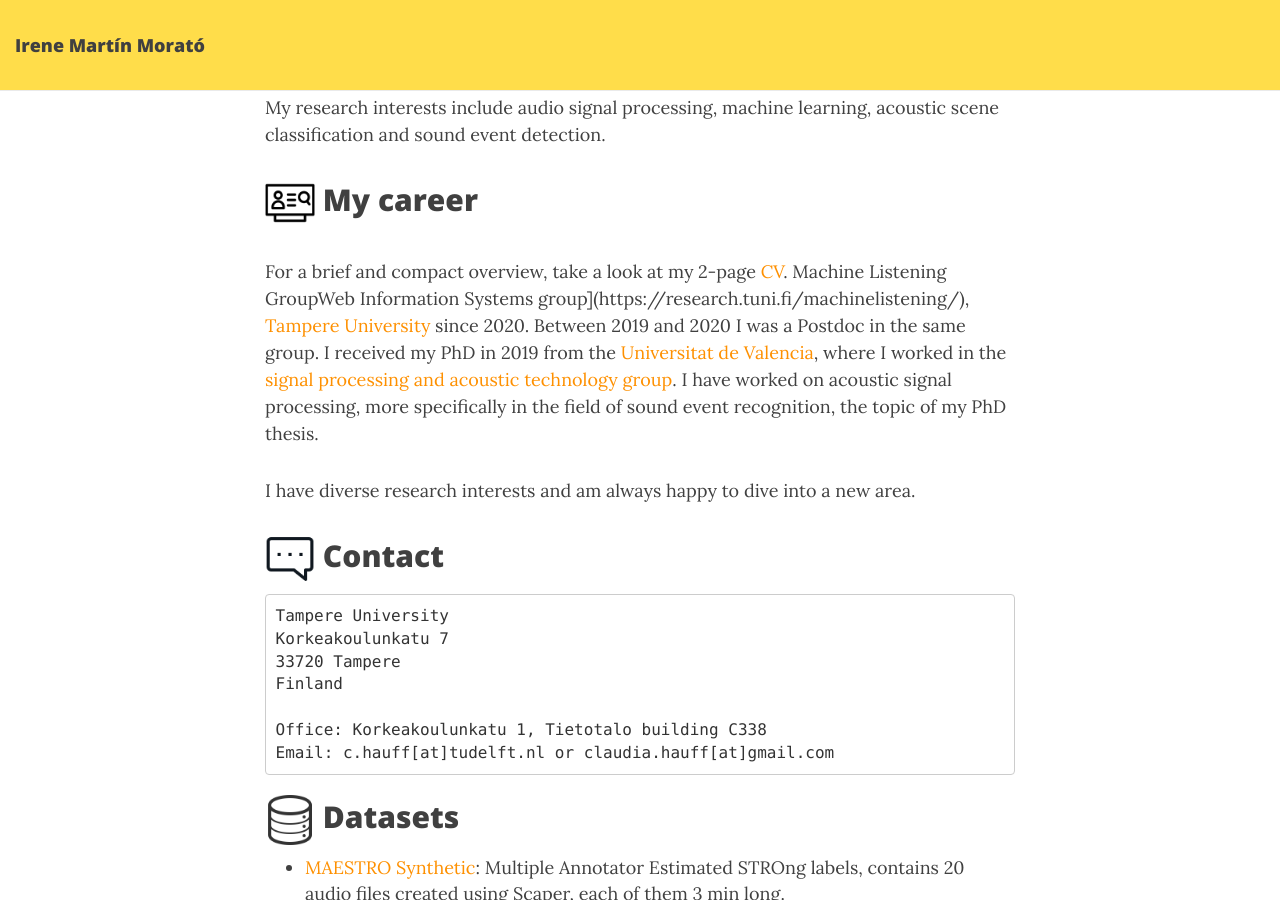
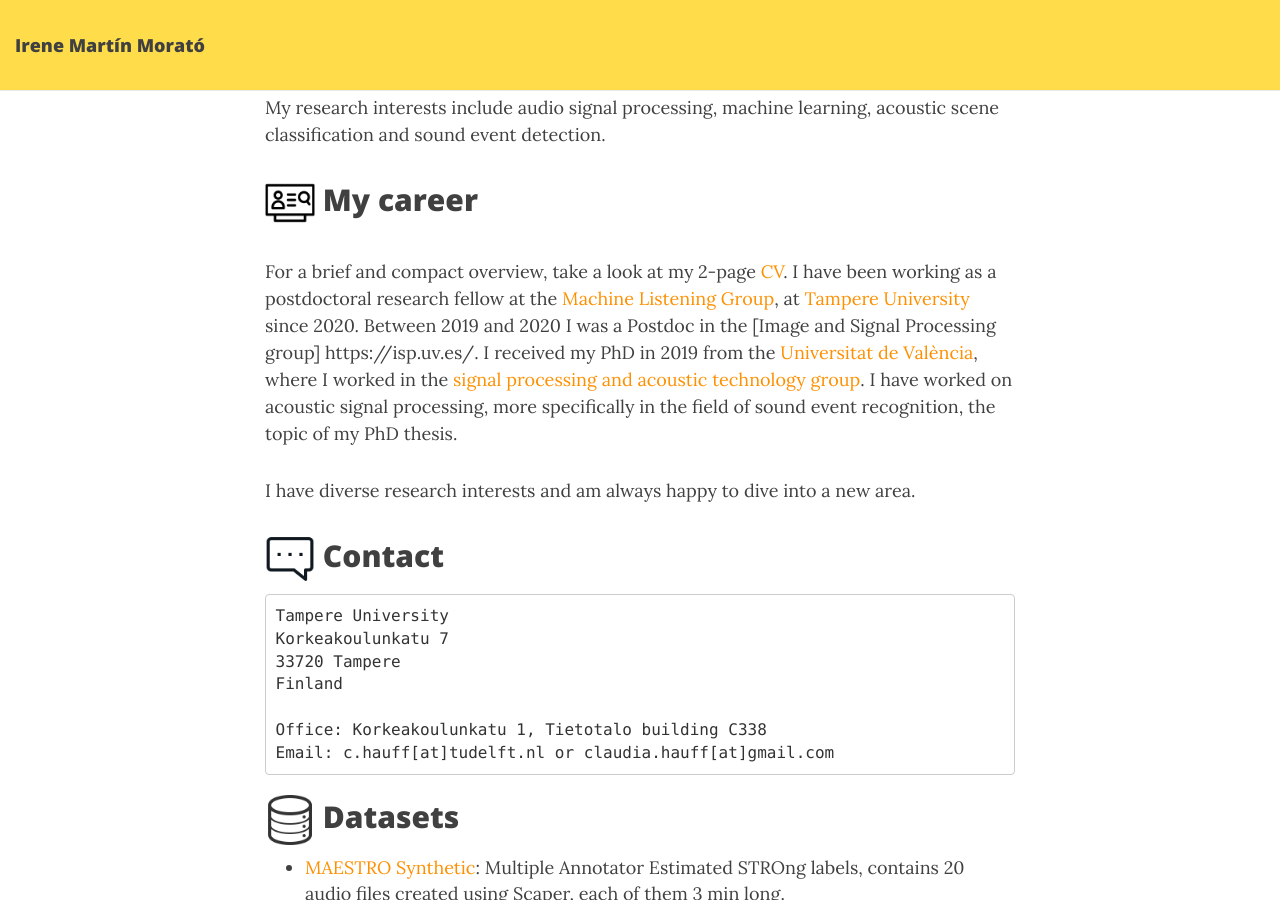
Before and after one commit to marmoi/marmoi.github.io, a Jekyll site: the page built from index.md, in a window 1280 px wide and 900 px high, scrolled down 355 px. Built offline with Jekyll 4.4.1, drawn with Linux system fonts in a browser that asks for light colours; nearby versions of some CDN libraries; library files that are not in the unit come from our copies; a script that is not in the unit is left out; comment, search, counter and statistics services are not loaded.

Commit message:
Update index.md

```diff
--- a/index.md
+++ b/index.md
@@ -11,9 +11,9 @@ My research interests include audio signal processing, machine learning, acousti
 
 ## <img src="../img/career.png" height="50px"> My career
 For a brief and compact overview, take a look at my 2-page [CV](../documents/Martin_CV.pdf).
-Machine Listening GroupWeb Information Systems group](https://research.tuni.fi/machinelistening/),
- [Tampere University](https://www.tuni.fi/en) since 2020. Between 2019 and 2020 I was a Postdoc in the same group.
-I received my PhD in 2019 from the [Universitat de Valencia](https://www.uv.es/), where I worked in the
+I have been working as a postdoctoral research fellow at the [Machine Listening Group](https://research.tuni.fi/machinelistening/),
+at [Tampere University](https://www.tuni.fi/en) since 2020. Between 2019 and 2020 I was a Postdoc in the [Image and Signal Processing group] https://isp.uv.es/.
+I received my PhD in 2019 from the [Universitat de València](https://www.uv.es/), where I worked in the
 [signal processing and acoustic technology group](https://spat.blogs.uv.es/).
 I have worked on acoustic signal processing, more specifically in the field of sound event recognition, the topic of my PhD thesis.
 
```
